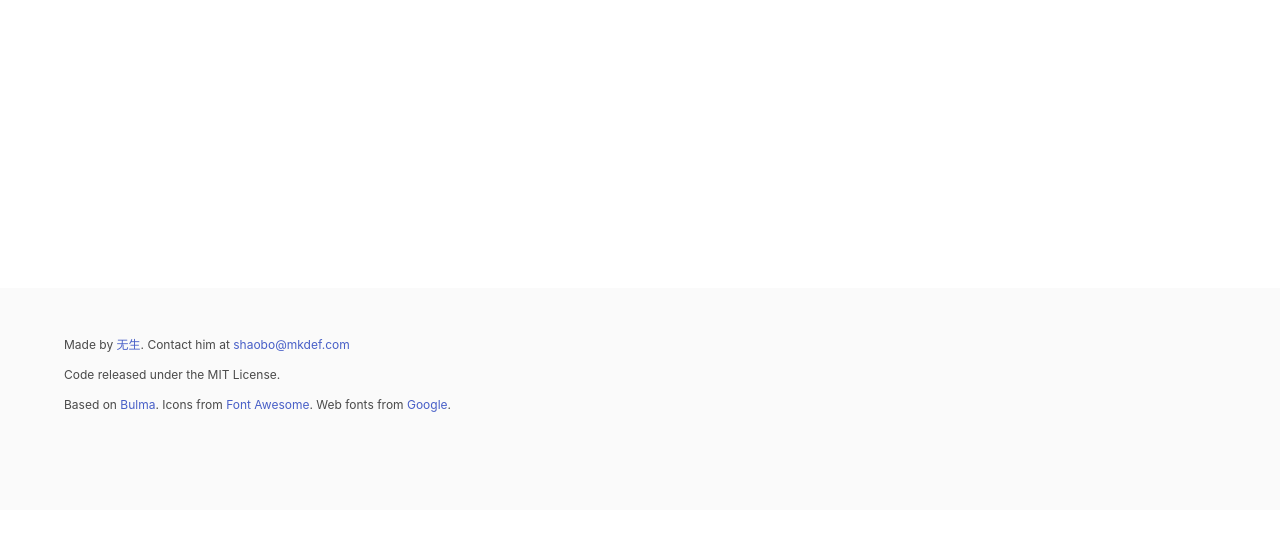
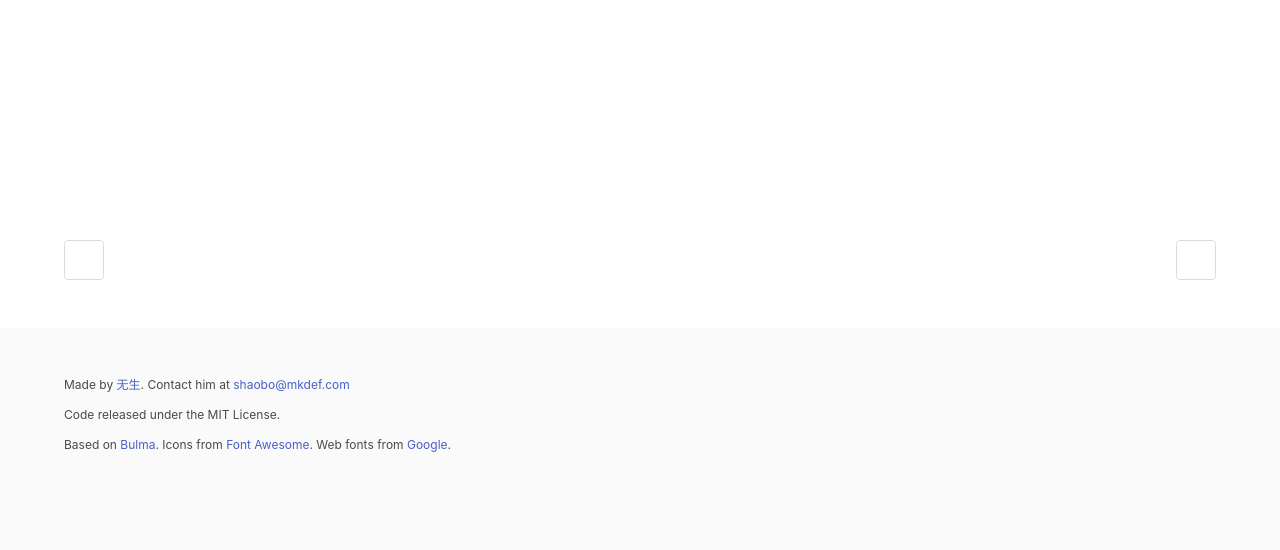
Before and after one commit to saukymo/odes, a Flask app: page / in a window 1280 px wide. Shown: the part 347-897 px from the top of the page. Before the commit the page ends 759 px from the top, so only its background shows below. Run offline with Flask 2, Linux system fonts and the light colour scheme; data that the repository does not hold is empty; some libraries are stand-ins or nearby versions.

Commit message:
Add style for paginationar. Use pre-wrap rather than pre for poem text.

```diff
--- a/src/api/static/index.css
+++ b/src/api/static/index.css
@@ -23,3 +23,8 @@ ul.breadcrumb>li+li:before {
 ul.breadcrumb li a:hover {
     text-decoration: underline;
 }
+
+#fulltext {
+  white-space: pre-wrap;
+  word-wrap: break-word;
+}
--- a/src/api/templates/index.html
+++ b/src/api/templates/index.html
@@ -39,16 +39,16 @@
         <div class="container">
             <div class="content has-text-centered is-medium">
                 <h1 id="title"></h1>
-                <p id="fulltext" class="has-text-centered" style="white-space: pre;"></p>
+                <p id="fulltext" class="has-text-centered"></p>
             </div>
         </div>
     </section>
     <section class="section  is-mobile">
         <div class="container">
             <nav class="pagination is-centered">
-                <a id="left_ode" class="navigate">
+                <a id="left_ode" class="pagination-previous">
                 </a>
-                <a id="right_ode" class="navigate">
+                <a id="right_ode" class="pagination-next">
                 </a>
             </nav>
         </div>
```
